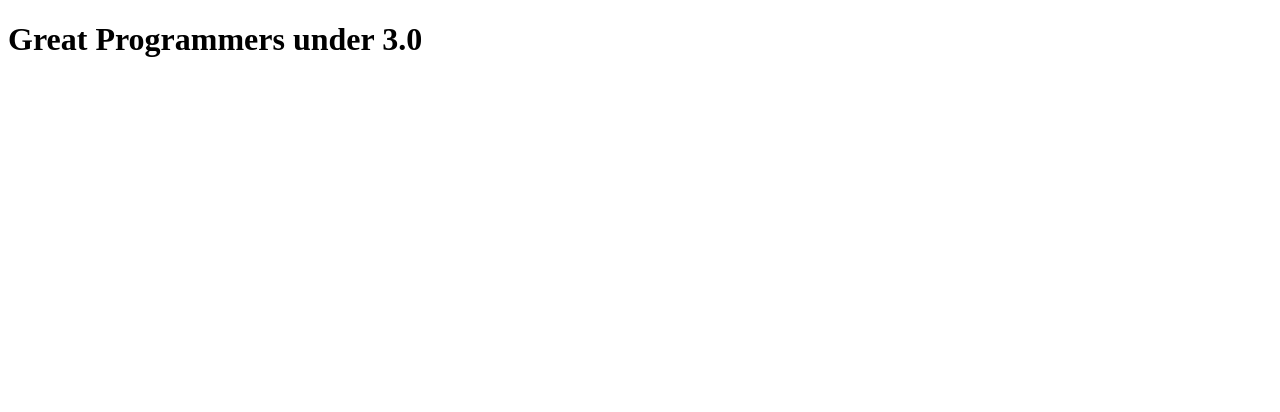
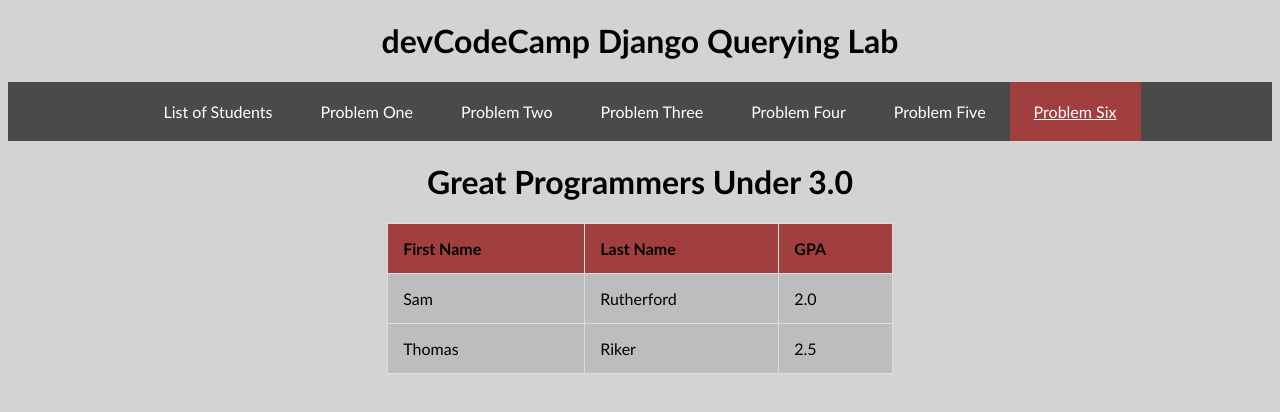
Before and after one commit to aschmidt2020/queryinglabschooldb, a Django app: page /lab/six/ in a window 1280 px wide. Shown: the top 412 px of the page. Run offline with Django 4.2, Linux system fonts and the light colour scheme; data comes from the database, SQL or seed files in the repository.

Commit message:
completed problem 6 display great programmers with gpa < 3 and added some styling to active tabs; changed all student name columns to be divided into first_name and last_name

```diff
--- a/querying_lab/school_db/static/styles.css
+++ b/querying_lab/school_db/static/styles.css
@@ -61,3 +61,8 @@
     margin-left: auto;
     margin-right: auto;
 }
+
+.active {
+    text-decoration: underline;
+    background-color: #a13f3f;
+}
--- a/querying_lab/school_db/templates/school/five.html
+++ b/querying_lab/school_db/templates/school/five.html
@@ -18,7 +18,7 @@
                 <li><a href="{% url 'lab:two' %}">Problem Two</a></li>
                 <li><a href="{% url 'lab:three' %}">Problem Three</a></li>
                 <li><a href="{% url 'lab:four' %}">Problem Four</a></li>
-                <li><a href="{% url 'lab:five' %}">Problem Five</a></li>
+                <li><a class='active' href="{% url 'lab:five' %}">Problem Five</a></li>
                 <li><a href="{% url 'lab:six' %}">Problem Six</a></li>
             </ul>
         </nav>
@@ -28,13 +28,13 @@
         <table class="center-table">
             <thead>
                 <tr>
-                    <th>Student Name</th>
+                    <th>First Name</th><th>Last Name</th><th>GPA</th>
                 </tr>
             </thead>
             <tbody>
                 {% for student in programming_students_with_A %}
                 <tr>
-                    <td>{{student.student}}</td>
+                    <td>{{student.student.first_name}}</td> <td>{{student.student.last_name}}</td>  <td>{{student.student.gpa}}</td>
                 </tr>
                 {% endfor %}
             </tbody>
--- a/querying_lab/school_db/templates/school/four.html
+++ b/querying_lab/school_db/templates/school/four.html
@@ -17,7 +17,7 @@
                 <li><a href="{% url 'lab:one' %}">Problem One</a></li>
                 <li><a href="{% url 'lab:two' %}">Problem Two</a></li>
                 <li><a href="{% url 'lab:three' %}">Problem Three</a></li>
-                <li><a href="{% url 'lab:four' %}">Problem Four</a></li>
+                <li><a class='active' href="{% url 'lab:four' %}">Problem Four</a></li>
                 <li><a href="{% url 'lab:five' %}">Problem Five</a></li>
                 <li><a href="{% url 'lab:six' %}">Problem Six</a></li>
             </ul>
@@ -28,13 +28,13 @@
         <table class="center-table">
             <thead>
                 <tr>
-                    <th>Student Name</th><th>Grade</th>
+                    <th>First Name</th><th>Last Name</th><th>Grade</th>
                 </tr>
             </thead>
             <tbody>
                 {% for student in programming_students %}
                 <tr>
-                    <td>{{student.student}}</td><td>{{student.grade}}</td>
+                    <td>{{student.student.first_name}}</td><td>{{student.student.last_name}}</td><td>{{student.grade}}</td>
                 </tr>
                 {% endfor %}
             </tbody>
--- a/querying_lab/school_db/templates/school/index.html
+++ b/querying_lab/school_db/templates/school/index.html
@@ -12,6 +12,7 @@
     <h1 class="center-text">devCodeCamp Django Querying Lab</h2>
     <nav>
         <ul>
+            <li><a class='active' href="{% url 'lab:index' %}">List of Students</a></li>
             <li><a href="{% url 'lab:one' %}">Problem One</a></li>
             <li><a href="{% url 'lab:two' %}">Problem Two</a></li>
             <li><a href="{% url 'lab:three' %}">Problem Three</a></li>
--- a/querying_lab/school_db/templates/school/one.html
+++ b/querying_lab/school_db/templates/school/one.html
@@ -13,7 +13,7 @@
         <nav>
             <ul>
                 <li><a href="{% url 'lab:index' %}">List of Students</a></li>
-                <li><a href="{% url 'lab:one' %}">Problem One</a></li>
+                <li><a class='active' href="{% url 'lab:one' %}">Problem One</a></li>
                 <li><a href="{% url 'lab:two' %}">Problem Two</a></li>
                 <li><a href="{% url 'lab:three' %}">Problem Three</a></li>
                 <li><a href="{% url 'lab:four' %}">Problem Four</a></li>
--- a/querying_lab/school_db/templates/school/six.html
+++ b/querying_lab/school_db/templates/school/six.html
@@ -5,8 +5,40 @@
     <meta http-equiv="X-UA-Compatible" content="IE=edge">
     <meta name="viewport" content="width=device-width, initial-scale=1.0">
     <title>Problem Six</title>
+    {% load static %}
+    <link rel="stylesheet" type="text/css" href="{% static 'styles.css' %}">
 </head>
+
 <body>
-    <h1>Great Programmers under 3.0</h1>
+    <h1 class="center-text">devCodeCamp Django Querying Lab</h2>
+        <nav>
+            <ul>
+                <li><a href="{% url 'lab:index' %}">List of Students</a></li>
+                <li><a href="{% url 'lab:one' %}">Problem One</a></li>
+                <li><a href="{% url 'lab:two' %}">Problem Two</a></li>
+                <li><a href="{% url 'lab:three' %}">Problem Three</a></li>
+                <li><a href="{% url 'lab:four' %}">Problem Four</a></li>
+                <li><a href="{% url 'lab:five' %}">Problem Five</a></li>
+                <li><a class='active' href="{% url 'lab:six' %}">Problem Six</a></li>
+            </ul>
+        </nav>
+
+    <div class="center-text">
+    <h1>Great Programmers Under 3.0</h1>
+        <table class="center-table">
+            <thead>
+                <tr>
+                    <th>First Name</th> <th>Last Name</th> <th>GPA</th>
+                </tr>
+            </thead>
+            <tbody>
+                {% for student in programming_students_with_A_gpa_lessthan3 %}
+                <tr>
+                    <td>{{student.student.first_name}}</td> <td>{{student.student.last_name}}</td> <td>{{student.student.gpa}}</td>
+                </tr>
+                {% endfor %}
+            </tbody>
+        </table>
+    </div>
 </body>
 </html>
--- a/querying_lab/school_db/templates/school/three.html
+++ b/querying_lab/school_db/templates/school/three.html
@@ -16,7 +16,7 @@
                 <li><a href="{% url 'lab:index' %}">List of Students</a></li>
                 <li><a href="{% url 'lab:one' %}">Problem One</a></li>
                 <li><a href="{% url 'lab:two' %}">Problem Two</a></li>
-                <li><a href="{% url 'lab:three' %}">Problem Three</a></li>
+                <li><a class='active' href="{% url 'lab:three' %}">Problem Three</a></li>
                 <li><a href="{% url 'lab:four' %}">Problem Four</a></li>
                 <li><a href="{% url 'lab:five' %}">Problem Five</a></li>
                 <li><a href="{% url 'lab:six' %}">Problem Six</a></li>
@@ -28,13 +28,13 @@
         <table class="center-table">
             <thead>
                 <tr>
-                    <th>Student Name</th><th>Course</th>
+                    <th>First Name</th><th>Last Name</th><th>Course with A+</th>
                 </tr>
             </thead>
             <tbody>
                 {% for student in students_with_Aplus_no_Cplus %}
                 <tr>
-                    <td>{{student.student}}</td><td>{{student.course}}</td>
+                    <td>{{student.student.first_name}}</td><td>{{student.student.last_name}}</td><td>{{student.course}}</td>
                 </tr>
                 {% endfor %}
             </tbody>
--- a/querying_lab/school_db/templates/school/two.html
+++ b/querying_lab/school_db/templates/school/two.html
@@ -14,7 +14,7 @@
             <ul>
                 <li><a href="{% url 'lab:index' %}">List of Students</a></li>
                 <li><a href="{% url 'lab:one' %}">Problem One</a></li>
-                <li><a href="{% url 'lab:two' %}">Problem Two</a></li>
+                <li><a class='active' href="{% url 'lab:two' %}">Problem Two</a></li>
                 <li><a href="{% url 'lab:three' %}">Problem Three</a></li>
                 <li><a href="{% url 'lab:four' %}">Problem Four</a></li>
                 <li><a href="{% url 'lab:five' %}">Problem Five</a></li>
--- a/querying_lab/school_db/views.py
+++ b/querying_lab/school_db/views.py
@@ -83,9 +83,14 @@
 def problem_six(request):
     # Find all students with a GPA less than 3.0 who are getting an A in Programming class.
     # Order by GPA.
+    programming_students = StudentCourse.objects.filter(course_id=4)
+    programming_students_with_A = programming_students.filter(grade='A')
+    programming_students_with_A_gpa_lessthan3 = programming_students_with_A.filter(student_id__gpa__lt=3).order_by('student_id__gpa')
+
+    data_visualization = [item for item in programming_students_with_A_gpa_lessthan3]
 
     context = {
-        'student_courses': None
+        'programming_students_with_A_gpa_lessthan3': programming_students_with_A_gpa_lessthan3
     }
     return render(request, 'school/six.html', context)
 
```
